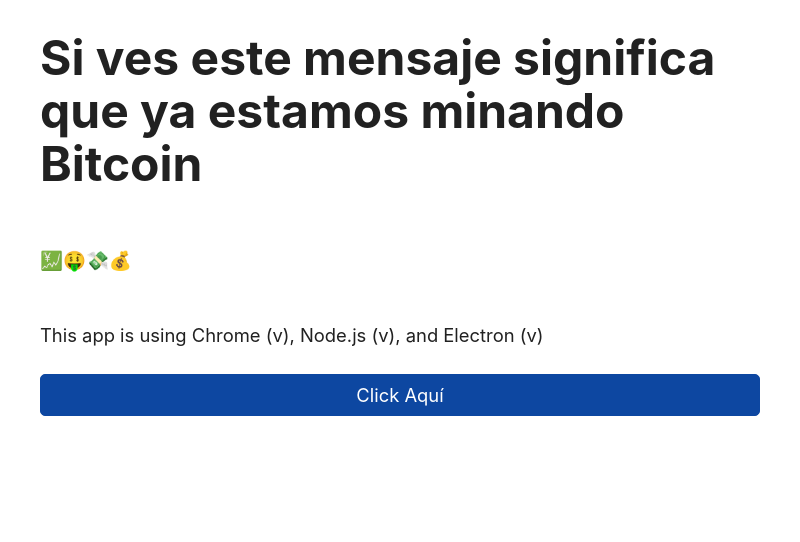
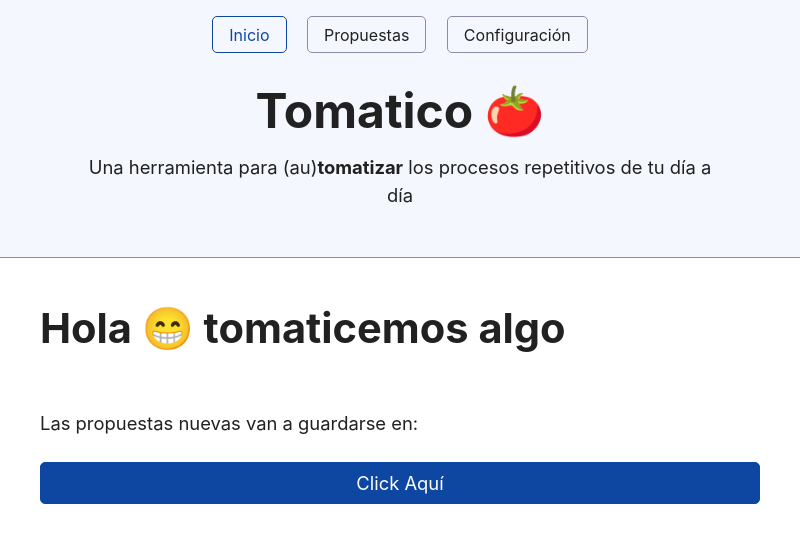
Before and after one commit to Luis-F-Cerda-P/ale-electron-app, an Electron app: page index.html in a window 800 px wide. Drawn offline with nearby package versions, Linux system fonts and the light colour scheme; no server answers.

Commit message:
Removed the mock text of index.html and also the example statements of the tutorial from renderer.js

```diff
--- a/index.html
+++ b/index.html
@@ -8,14 +8,24 @@
   <meta http-equiv="X-Content-Security-Policy" content="default-src 'self'; script-src 'self'" />
   <link rel="stylesheet" href="styles.css">
 
-  <title>Deep Web</title>
+  <title>Tomatico</title>
 </head>
 
+<header>
+  <nav>
+    <a href="/" class="current">Inicio</a>
+    <a href="">Propuestas</a>
+    <a href="">Configuración</a>
+  </nav>
+  <h1>Tomatico 🍅</h1>
+  <p>Una herramienta para (au)<b>tomatizar</b> los procesos repetitivos de tu día a día</p>
+</header>
+
 <body>
-  <h1>Si ves este mensaje significa que ya estamos minando Bitcoin</h1>
-  <p>💹🤑💸💰</p>
-  <p id="info"></p>
+  <h2>Hola 😁 tomaticemos algo</h2>
+  <p>Las propuestas nuevas van a guardarse en:</p>
   <button id="select-folder">Click Aquí</button>
 </body>
 <script src="./renderer.js"></script>
+
 </html>
--- a/preload.js
+++ b/preload.js
@@ -1,9 +1,6 @@
 const { contextBridge, ipcRenderer } = require('electron')
 
 contextBridge.exposeInMainWorld('versions', {
-  node: () => process.versions.node,
-  chrome: () => process.versions.chrome,
-  electron: () => process.versions.electron,
   select: () => ipcRenderer.invoke('select-folder'),
-  // we can also expose variables, not just functions
+  defaultPath: () => ipcRenderer.invoke('get-settings'),
 })
--- a/renderer.js
+++ b/renderer.js
@@ -1,10 +1,9 @@
-const information = document.getElementById('info')
-const selectButton = document.getElementById('select-folder')
-information.innerText = `This app is using Chrome (v${versions.chrome()}), Node.js (v${versions.node()}), and Electron (v${versions.electron()})`
+const defaultPath = document.getElementById('select-folder')
+// defaultPath.innerText = `${response}`
 
 const func = async () => {
   const response = await window.versions.select()
   console.log(response)
 }
 
-selectButton.addEventListener('click', func)
+defaultPath.addEventListener('click', func)
```
